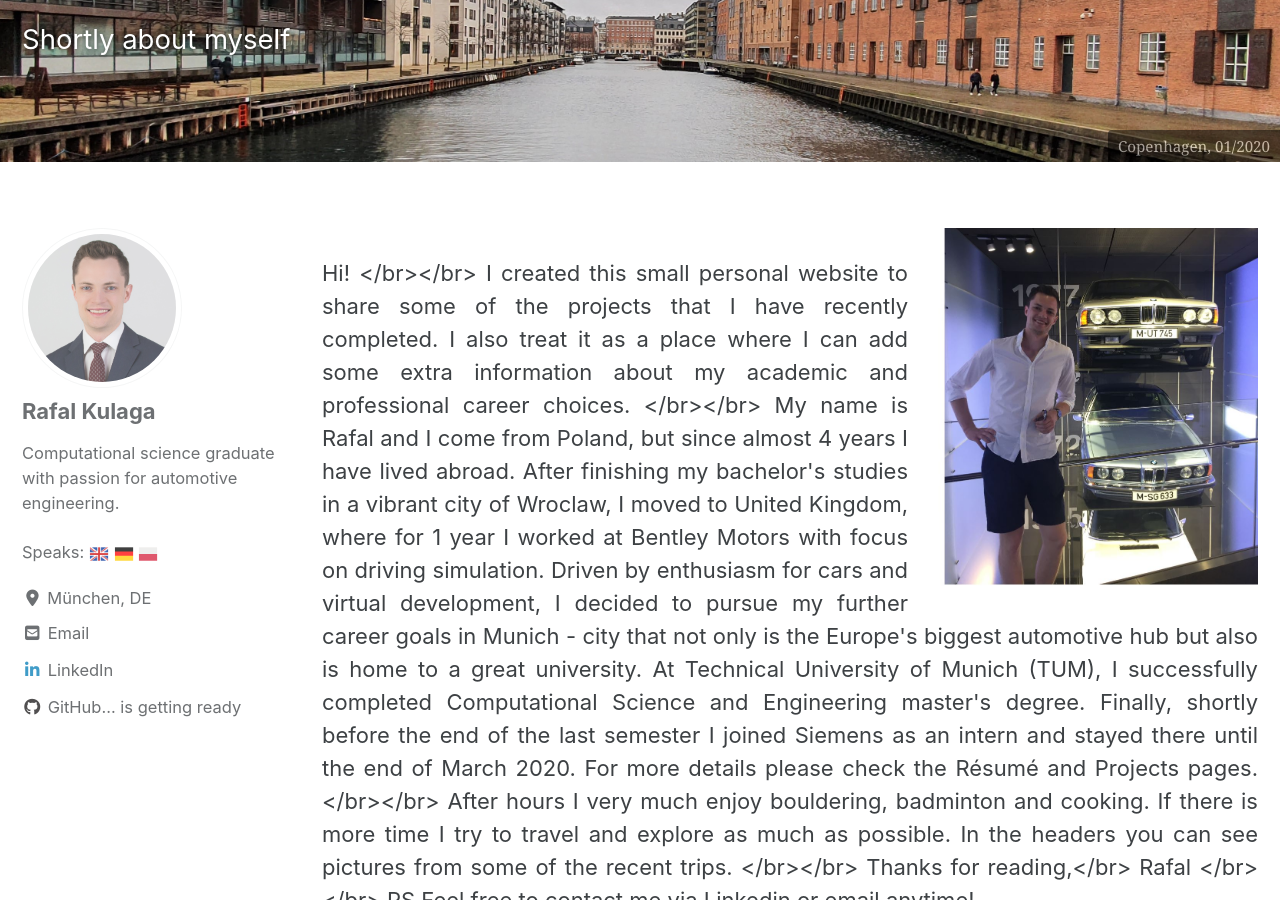
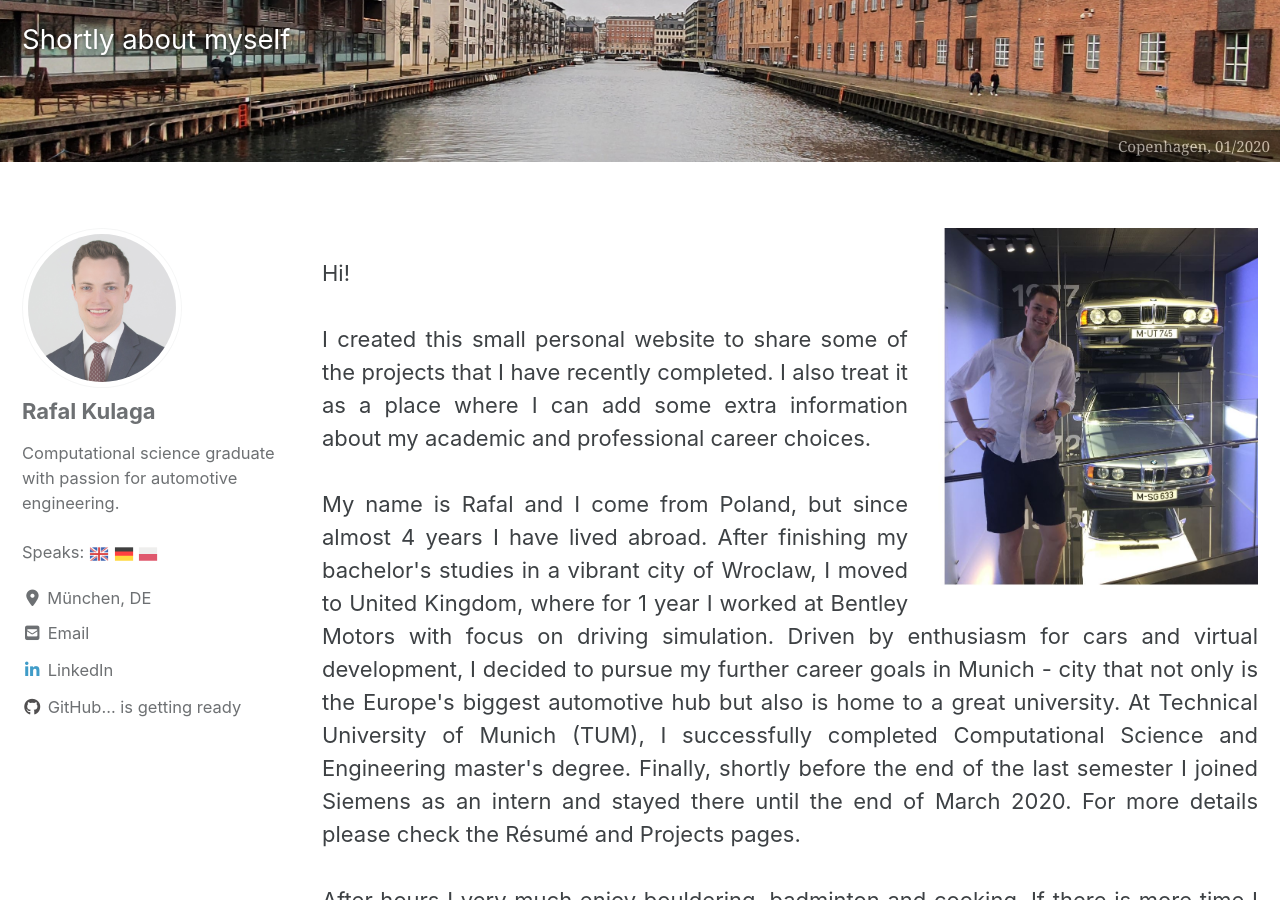
Before and after one commit to RafalKulaga/RafalKulaga.github.io, a Jekyll site: the page built from about.md, in a window 1280 px wide and 900 px high, scrolled down 217 px. Built offline with Jekyll 4.4.1, drawn with Linux system fonts in a browser that asks for light colours; cached includes are drawn as plain includes; nearby versions of some CDN libraries; some of the changed text lies outside the part shown.

```diff
--- a/_data/navigation.yml
+++ b/_data/navigation.yml
@@ -1,7 +1,7 @@
 # main links
 main:
   - title: "About"
-    url: /index.html/
+    url: /about/
   - title: "Resume"
     url: /resume/
   - title: "Projects"
--- a/about.md
+++ b/about.md
@@ -10,15 +10,15 @@ classes: wide
 date: April 28, 2020
 ---
 <img  align="right" src="\assets\images\personal2.jpg" height="350" width="350"/>
-<div style="text-align: justify"> Hi! </br></br>
+<div style="text-align: justify"> Hi! <br/><br/>
 I created this small personal website to share some of the projects that I have recently completed. I also treat it as a place where I can add some extra information about my academic and professional career choices.
-</br></br>
+<br/><br/>
 My name is Rafal and I come from Poland, but since almost 4 years I have lived abroad. After finishing my bachelor's studies in a vibrant city of Wroclaw, I moved to United Kingdom, where for 1 year I worked at Bentley Motors with focus on driving simulation. Driven by enthusiasm for cars and virtual development, I decided to pursue my further career goals in Munich - city that not only is the Europe's biggest automotive hub but also is home to a great university. At Technical University of Munich (TUM), I successfully completed Computational Science and Engineering master's degree. Finally, shortly before the end of the last semester I joined Siemens as an intern and stayed there until the end of March 2020.  For more details please check the Résumé and Projects pages.
-</br></br>
+<br/><br/>
 After hours I very much enjoy bouldering, badminton and cooking. If there is more time I try to travel and explore as much as possible. In the headers you can see pictures from some of the recent trips.
-</br></br>
-Thanks for reading,</br>
+<br/><br/>
+Thanks for reading,<br/>
 Rafal
-</br></br>
+<br/><br/>
 PS Feel free to contact me via Linkedin or email anytime!
 </div>
```
Also changed, not shown: index.html (+6 -6 lines).
